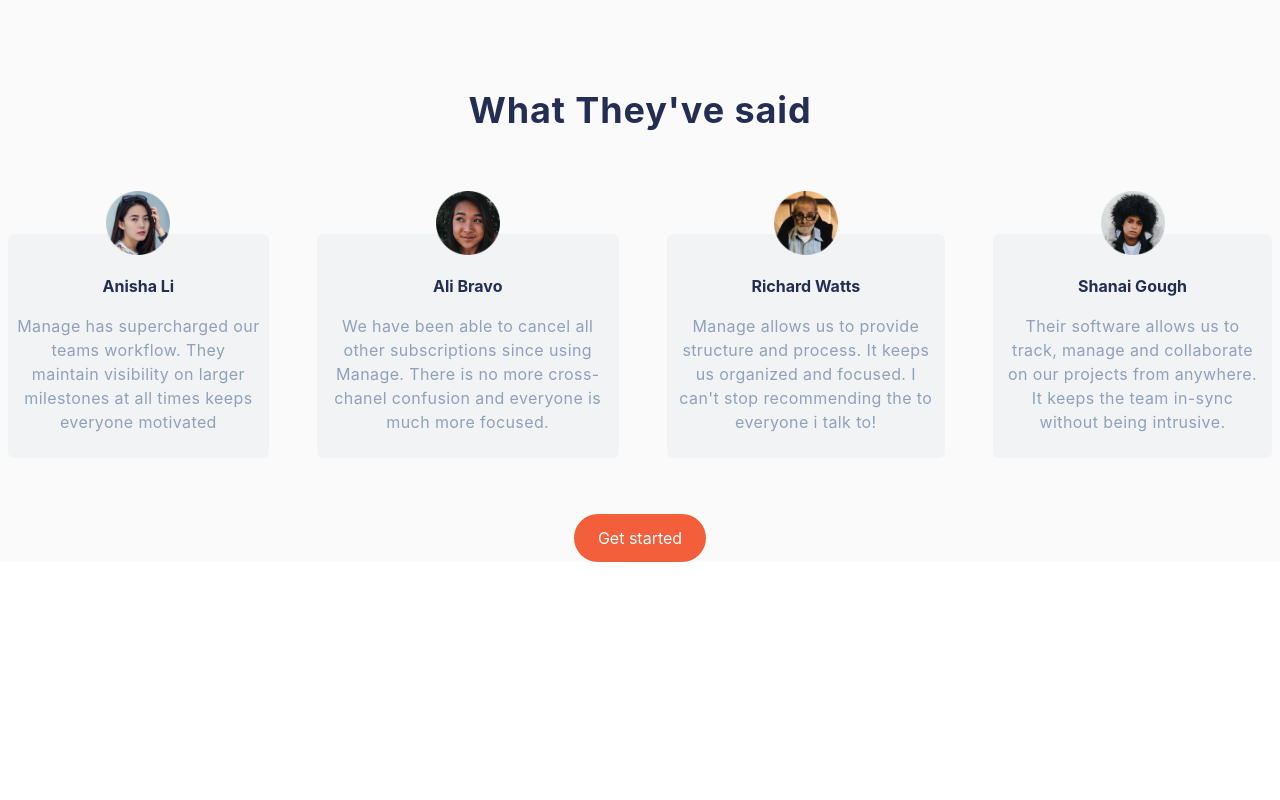
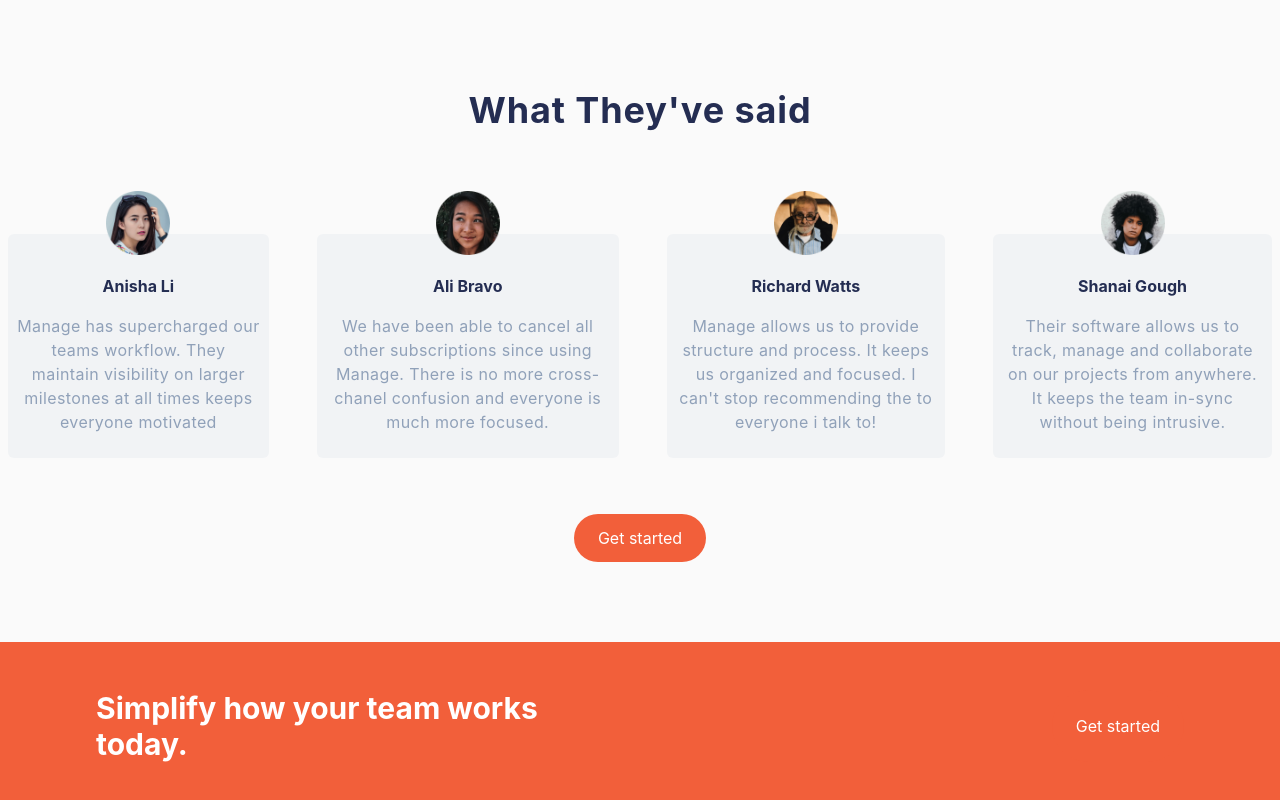
Before and after one commit to jawad-mwadama/manage-landing-page, a React (Vite) app: page / in a window 1280 px wide. Shown: the part 1232-2032 px from the top of the page. Before the commit the page ends 1794 px from the top, so only its background shows below. Built offline with nearby package versions, Linux system fonts and the light colour scheme.

Commit message:
added cta section

```diff
--- a/src/App.tsx
+++ b/src/App.tsx
@@ -3,6 +3,7 @@ import tabletImg from "./assets/images/bg-tablet-pattern.svg";
 import Hero from "./components/Hero/Hero";
 import Overview from "./components/Overview/Overview";
 import Testimonials from "./components/Testimonials/Testimonials";
+import Cta from "./components/CallToAction/Cta";
 
 export default function App() {
   return (
@@ -20,6 +21,7 @@ export default function App() {
           <Overview />
         </main>
         <Testimonials />
+        <Cta />
       </div>
     </div>
   );
--- /dev/null
+++ b/src/Ui/TestimonialHeader.tsx
@@ -0,0 +1,7 @@
+export default function TestimonialHeader() {
+  return (
+    <h3 className="text-3xl font-bold tracking-wide text-blue-950 sm:text-3xl lg:text-4xl/14">
+      What They&apos;ve said
+    </h3>
+  );
+}
--- /dev/null
+++ b/src/components/CallToAction/Cta.tsx
@@ -0,0 +1,14 @@
+import Button from "../../ui/Button";
+
+export default function Cta() {
+  return (
+    <div className="mt-20 flex justify-between bg-orange-400">
+      <div className="mx-auto flex w-full max-w-6xl flex-col justify-between px-4 py-12 sm:flex-row sm:px-6 lg:px-8">
+        <h3 className="mb-8 max-w-md text-3xl font-bold text-white sm:mb-0">
+          Simplify how your team works today.
+        </h3>
+        <Button />
+      </div>
+    </div>
+  );
+}
--- a/src/components/Testimonials/Testimonials.tsx
+++ b/src/components/Testimonials/Testimonials.tsx
@@ -3,6 +3,7 @@ import avatarAnisha from "../../assets/images/avatar-anisha.png";
 import avatarRichard from "../../assets/images/avatar-richard.png";
 import avatarShanai from "../../assets/images/avatar-shanai.png";
 import Button from "../../ui/Button";
+import TestimonialHeader from "../../ui/TestimonialHeader";
 
 interface Testimonial {
   id: number;
@@ -48,9 +49,7 @@ export default function Testimonials() {
       {/* text side */}
       <div className="mt-20 mb-20 flex w-full flex-col items-center text-center md:mt-28 md:items-center md:text-center">
         <div className="mx-0 flex items-center justify-center p-2">
-          <h3 className="text-3xl font-bold tracking-wide text-blue-950 sm:text-3xl lg:text-4xl/14">
-            What They&apos;ve said
-          </h3>
+          <TestimonialHeader />
         </div>
       </div>
 
```
